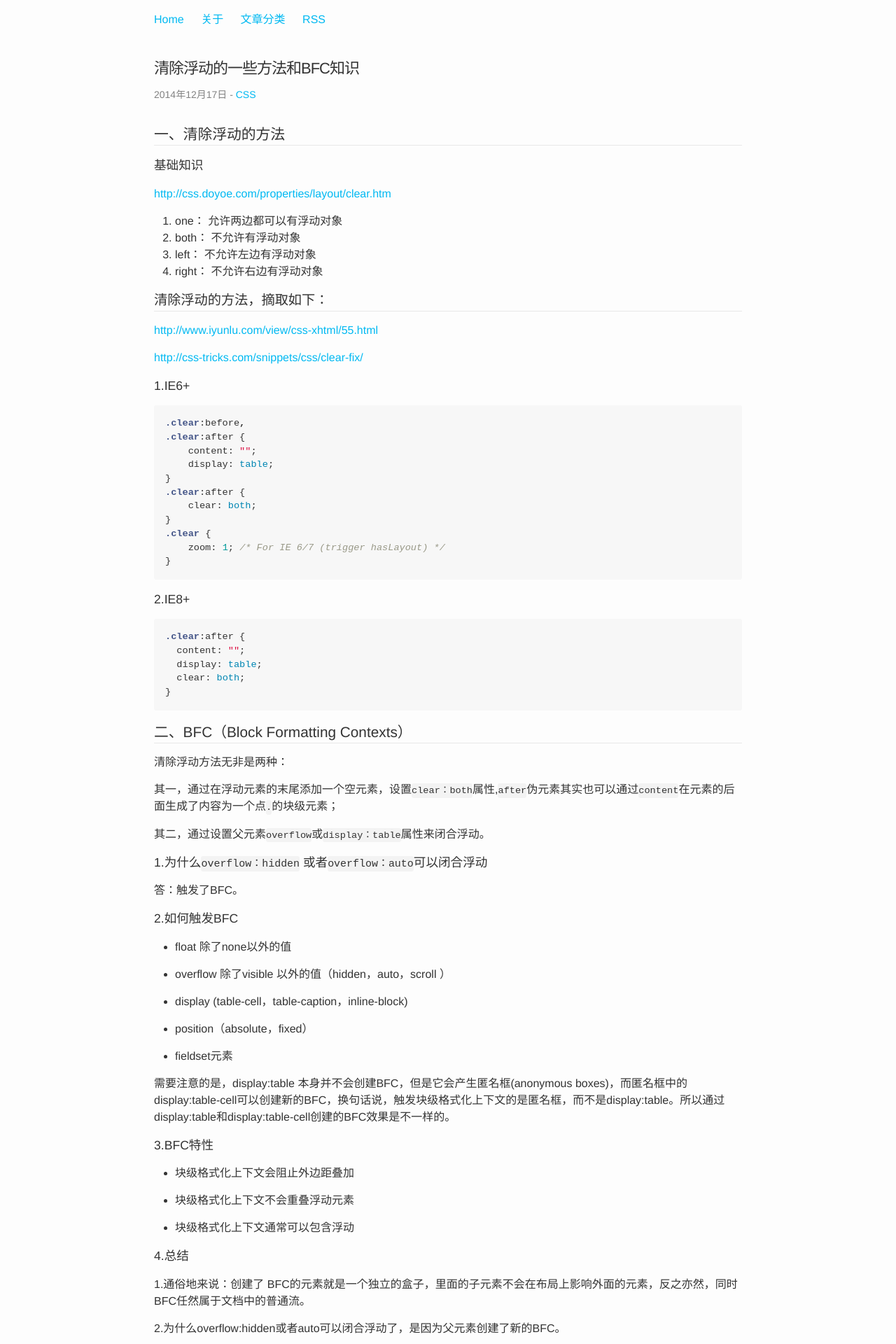
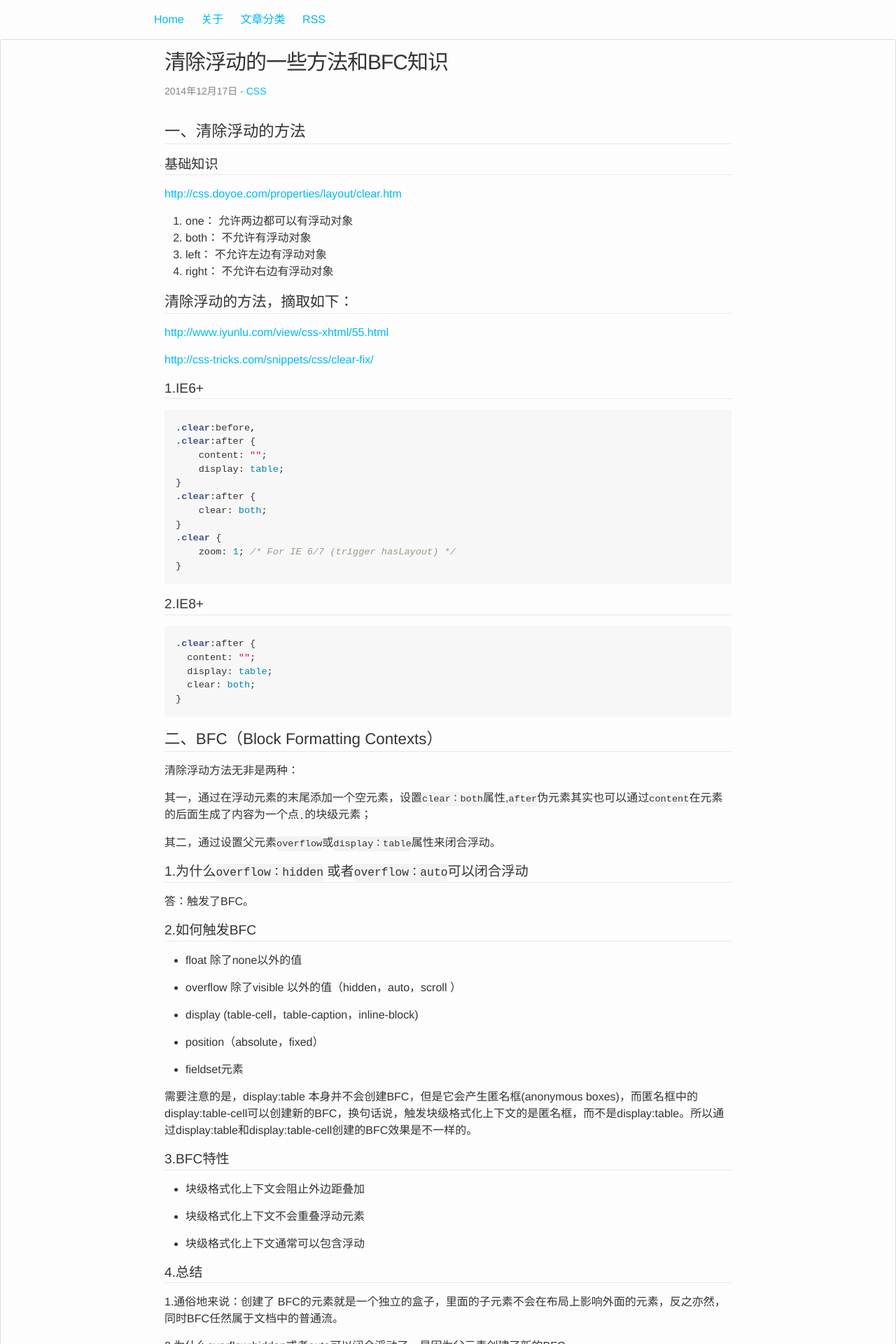
Before and after one commit to yanglh13/zzuieliyaoli.github.io, a Jekyll site: the page built from _posts/2014-12-17-clear-float-and-BFC.md, in a window 1280 px wide. Shown: the top 1920 px of the page at 70% size. Built offline with Jekyll 4.4.1, drawn with Linux system fonts in a browser that asks for light colours; comment, search, counter and statistics services are not loaded.

Commit message:
modify post layout and style

```diff
--- a/_sass/_base.scss
+++ b/_sass/_base.scss
@@ -83,7 +83,8 @@ h1, h2, h3, h4, h5, h6 {
 }
 
 article.post-content h2,
-article.post-content h3{
+article.post-content h3,
+article.post-content h4 {
     border-bottom: 1px solid $grey-color-light;
 }
 
@@ -110,14 +111,16 @@ a {
  * Blockquotes
  */
 blockquote {
-    border-left: 4px solid $grey-color-light;
-    padding: 5px $spacing-unit / 2;
-    font-size: 18px;
+    font-size: 14px;
     letter-spacing: -1px;
+    padding: 0 1em;
+    color: #777;
+    border-left: 0.25em solid #ddd;
+    margin-bottom: 16px;
     p {
+        margin: 0;
         color: #777;
     }
-
     > :last-child {
         margin-bottom: 0;
     }
--- a/_sass/_layout.scss
+++ b/_sass/_layout.scss
@@ -15,6 +15,7 @@
     float: left;
     &,
     &:visited {
+
     }
 }
 .site-nav {
@@ -166,7 +167,8 @@
  * Page content
  */
 .page-content {
-    padding: $spacing-unit 0;
+    border: 1px solid #ddd;
+    border-radius: 3px;
 }
 
 .page-heading {
@@ -207,12 +209,17 @@
 /**
  * Posts
  */
+.post {
+    padding: 15px;
+    solid: 1px solid #ddd;
+    border-radius: 3px;
+}
 .post-header {
     margin-bottom: $spacing-unit;
 }
 
 .post-title {
-    font-size: 22px;
+    font-size: 30px;
     letter-spacing: -1px;
     line-height: 1.1;
     font-weight: normal;
@@ -224,14 +231,16 @@
 
 .post-content {
     margin-bottom: $spacing-unit;
+    padding-bottom: $spacing-unit;
+    border-bottom: 1px solid #ddd;
     h2 {
+        font-size: 1.4em;
+    }
+    h3 {
         font-size: 1.3em;
     }
-    h3 {
+    h4 {
         font-size: 1.2em;
-    }
-    h4 {
-        font-size: 1.1em;
     }
 }
 
--- a/css/main.scss
+++ b/css/main.scss
@@ -32,12 +32,7 @@ div.cnzz {
   display: none;
 }
 
-/*blockquote*/
-blockquote{
-  background-color: white !important;
-  border-left: 4px solid #da6426 !important;
-  content: black !important;
-}
+
 
 /*图片框*/
 p img{
@@ -45,6 +40,5 @@ p img{
   display: block;
   padding: 0.3em 0.5em;
   background-color: rgba(0,0,0,0.05);
-
   border-radius: 5px;
 }
```
